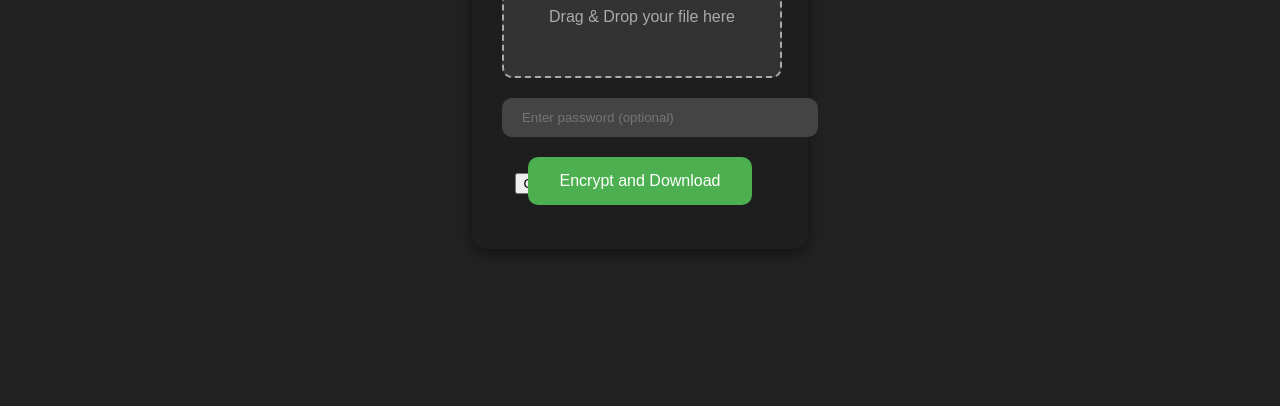
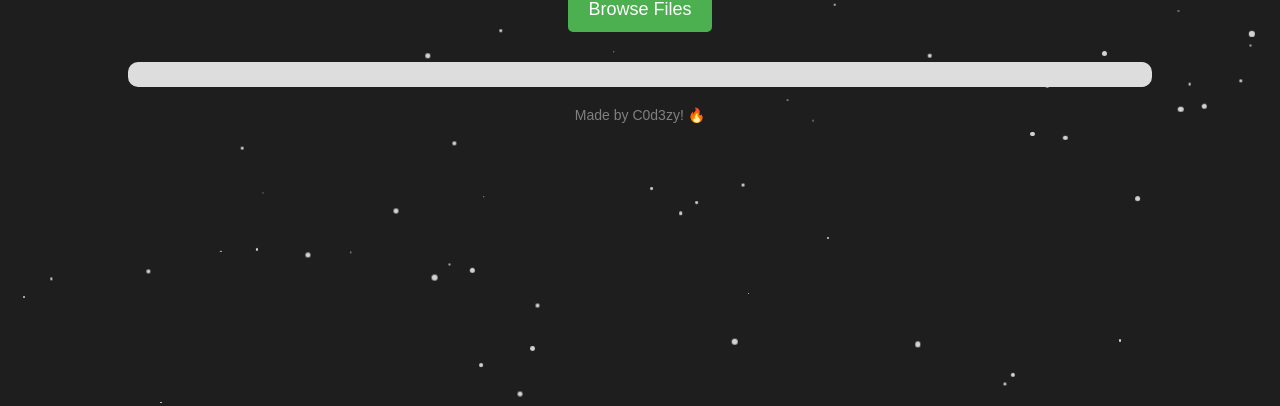
Before and after one commit to Willpalill1/HyperLock, a plain HTML site: page index.html in a window 1280 px wide. Shown: the part 394-800 px from the top of the page. Drawn offline with Linux system fonts and the light colour scheme.

Commit message:
Update index.html

```diff
--- a/index.html
+++ b/index.html
@@ -4,34 +4,146 @@
     <meta charset="UTF-8">
     <meta name="viewport" content="width=device-width, initial-scale=1.0">
     <title>HyperLock</title>
-    <link rel="stylesheet" href="styles.css">
+
+    <!-- Styles for the App -->
+    <style>
+        body {
+            font-family: Arial, sans-serif;
+            margin: 0;
+            padding: 0;
+            background-color: #1e1e1e;
+            color: white;
+            overflow: hidden;
+            height: 100vh;
+        }
+
+        .container {
+            display: flex;
+            justify-content: center;
+            align-items: center;
+            flex-direction: column;
+            height: 100%;
+        }
+
+        .header {
+            font-size: 24px;
+            text-align: center;
+            margin-top: 50px;
+        }
+
+        .file-button {
+            background-color: #4CAF50;
+            color: white;
+            padding: 12px 20px;
+            font-size: 18px;
+            border: none;
+            border-radius: 5px;
+            cursor: pointer;
+            margin-top: 20px;
+        }
+
+        .file-button:hover {
+            background-color: #45a049;
+        }
+
+        .progress-bar {
+            width: 80%;
+            background-color: #ddd;
+            height: 25px;
+            margin-top: 30px;
+            border-radius: 10px;
+            overflow: hidden;
+            position: relative;
+        }
+
+        .progress {
+            width: 0;
+            height: 100%;
+            background-color: #4CAF50;
+            position: absolute;
+            top: 0;
+            left: 0;
+        }
+
+        .footer {
+            margin-top: 20px;
+            font-size: 14px;
+            color: gray;
+        }
+
+        .stars {
+            position: absolute;
+            top: 0;
+            left: 0;
+            width: 100%;
+            height: 100%;
+            pointer-events: none;
+            z-index: -1;
+        }
+
+        .star {
+            position: absolute;
+            background-color: white;
+            border-radius: 50%;
+            opacity: 0.8;
+            animation: starMove 5s infinite ease-in-out;
+        }
+
+        @keyframes starMove {
+            0% { transform: translate(0, 0); }
+            50% { transform: translate(20px, 20px); }
+            100% { transform: translate(0, 0); }
+        }
+
+    </style>
 </head>
 <body>
-
     <div class="container">
-        <div class="header">
-            <h1>HyperLock</h1>
-            <p class="subheading">Encrypt your Python files in a flash</p>
+        <div class="header">HyperLock</div>
+        <button class="file-button" id="browseButton">Browse Files</button>
+        <div class="progress-bar">
+            <div class="progress" id="progressBar"></div>
         </div>
-
-        <div class="file-upload">
-            <div id="drop-area" class="drop-area">
-                <p>Drag & Drop your file here</p>
-                <input type="file" id="file-input" class="file-input" />
-            </div>
-        </div>
-
-        <div class="password-field">
-            <input type="password" id="password" placeholder="Enter password (optional)" />
-        </div>
-
-        <div class="button-container">
-            <button id="encrypt-btn" class="btn">Encrypt and Download</button>
-        </div>
-
-        <p id="status" class="status"></p>
+        <div class="footer">Made by C0d3zy! 🔥</div>
     </div>
 
-    <script src="script.js"></script>
+    <!-- Stars Animation -->
+    <div class="stars" id="stars"></div>
+
+    <!-- JavaScript -->
+    <script>
+        // Star animation logic
+        function createStars() {
+            const starContainer = document.getElementById('stars');
+            for (let i = 0; i < 100; i++) {
+                let star = document.createElement('div');
+                star.classList.add('star');
+                star.style.width = `${Math.random() * 5 + 1}px`;
+                star.style.height = star.style.width;
+                star.style.top = `${Math.random() * window.innerHeight}px`;
+                star.style.left = `${Math.random() * window.innerWidth}px`;
+                star.style.animationDuration = `${Math.random() * 3 + 3}s`;  // Varying speed for the stars
+                starContainer.appendChild(star);
+            }
+        }
+
+        // Call the function to create stars
+        createStars();
+
+        // Simulate encryption progress (for demonstration)
+        document.getElementById("browseButton").addEventListener("click", function () {
+            const progressBar = document.getElementById("progressBar");
+            let progress = 0;
+            let interval = setInterval(function () {
+                if (progress >= 100) {
+                    clearInterval(interval);
+                    alert('Encryption Complete!');
+                } else {
+                    progress += 2;
+                    progressBar.style.width = `${progress}%`;
+                }
+            }, 100); // Adjust the speed of the progress
+        });
+    </script>
 </body>
 </html>
```
